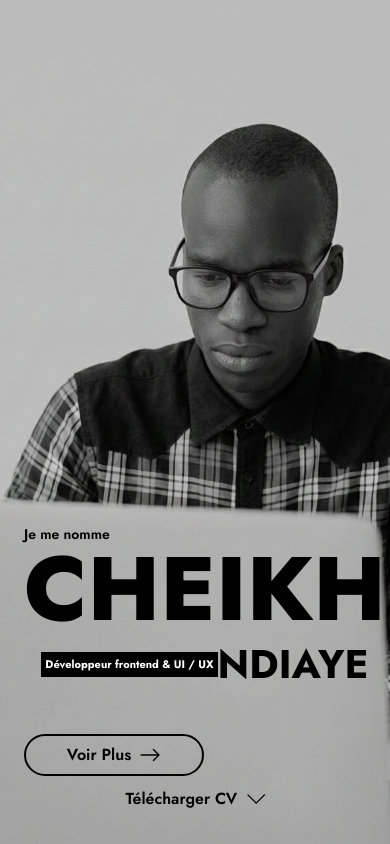
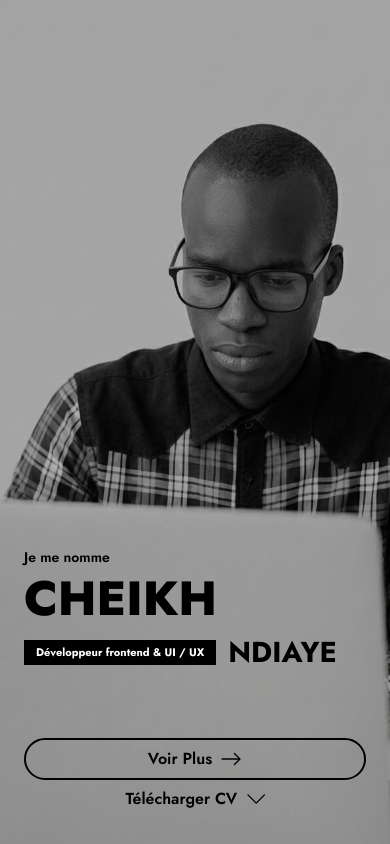
Before and after one commit to capitaine12/portfolio, a React (Vite) app: page / in a window 390 px wide. Built offline with nearby package versions, Linux system fonts and the light colour scheme.

Commit message:
mobile first phase 2

```diff
--- a/src/components/Home/HeroContent.tsx
+++ b/src/components/Home/HeroContent.tsx
@@ -27,8 +27,7 @@ export const HeroContent: FC<HeroProps> = ({
     src={profile}
     alt="Cheikh Ndiaye"
     fetchPriority="high"
-          className="absolute
-          inset-0 w-full h-full object-cover"
+    className="absolute inset-0 w-full h-full object-cover"
   />
 
   {/* OVERLAY */}
@@ -36,64 +35,42 @@ export const HeroContent: FC<HeroProps> = ({
     className="
       absolute inset-0
       flex flex-col
-      align-center
       justify-end
-      bg-black/20
+      bg-black/30
       px-6
-      pb-[clamp(40px,8vh,72px)]
-      text-center
+      pb-[clamp(32px,8vh,64px)]
       text-black
       animate-hero
-    ">
-
-          <div className="grid grid-rows-1">
-            <span className="text-sm sm:text-base font-semibold text-left">
+    "
+  >
+    {/* TEXTE */}
+    <div className="flex flex-col gap-2">
+      <span className="text-sm font-semibold">
         Je me nomme
       </span>
 
-            <h1
-              className="
-        font-extrabold
-        leading-none
-        text-[clamp(90px,8vw,56px)]
-      ">
+      <h1 className="font-extrabold leading-none text-[clamp(3rem,12vw,5rem)]">
         CHEIKH
       </h1>
 
-            {/* Badge */}
-            <div className="flex items-center justify-center">
-              <span
-                className="
-        inline-block
-        bg-black
-        px-1
-        py-1
-        text-[11px]
-        sm:text-xs
-        font-bold
-        text-white
-      ">
+      <div className="flex items-center gap-3">
+        <span className="bg-black px-3 py-1 text-[11px] font-bold text-white">
           Développeur frontend & UI / UX
         </span>
 
-              {/* NDIAYE */}
-              <h2
-                className="
-        font-bold
-        text-[clamp(40px,5vw,34px)]
-      ">
+        <h2 className="font-bold text-[clamp(1.8rem,6vw,2.6rem)]">
           NDIAYE
         </h2>
       </div>
-
     </div>
 
-          {/* Boutons (inchangés) */}
-          <div className=" space-y-3">
+    {/* BOUTONS */}
+    <div className="mt-6 flex flex-col gap-3">
       <Button
         variant="primary"
         icon={<BsArrowRight size={22} />}
-              onClick={onMoreClick}>
+        onClick={onMoreClick}
+      >
         Voir Plus
       </Button>
 
@@ -101,12 +78,14 @@ export const HeroContent: FC<HeroProps> = ({
         variant="download"
         icon={<BsChevronDown size={22} />}
         onClick={downloadCV}
-              loading={loading}>
+        loading={loading}
+      >
         Télécharger CV
       </Button>
     </div>
   </div>
 </div>
+
 
       {/*::::::::::::::::::::::::::::::::::::::::::::::::::::::::::::::::::::::::::::::: */}
       {/*::::::::::::::::::::::::::::: PARTIE DESKTOP :::::::::::::::::::::::::::::::::: */}
```
Lines whose indentation alone changed are shown as unchanged.
